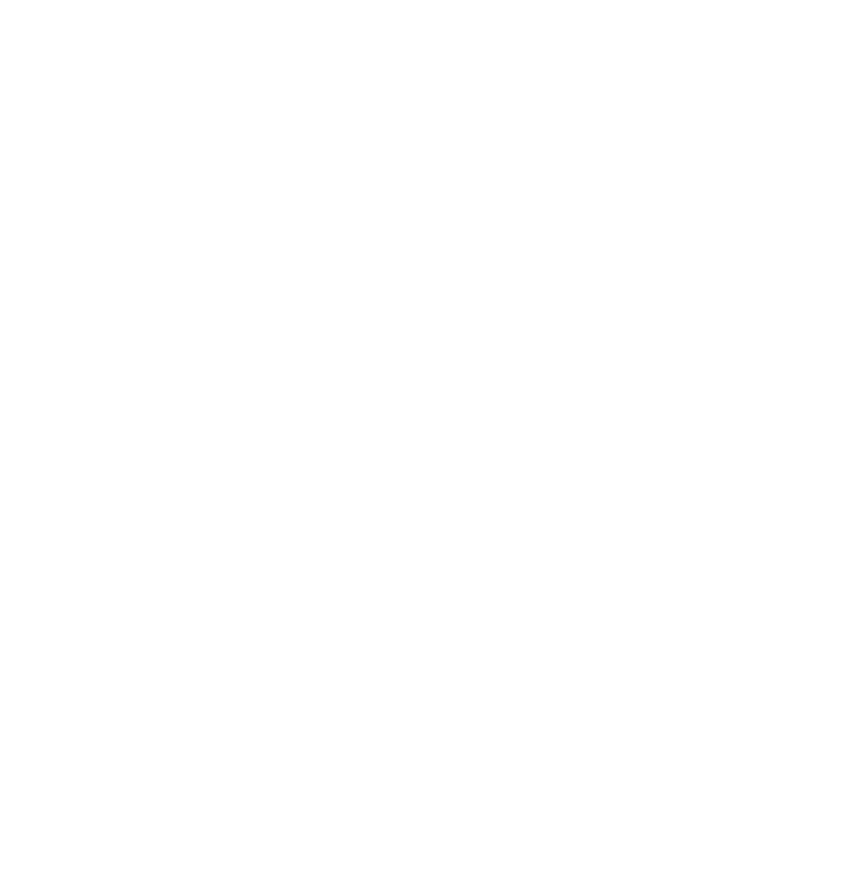
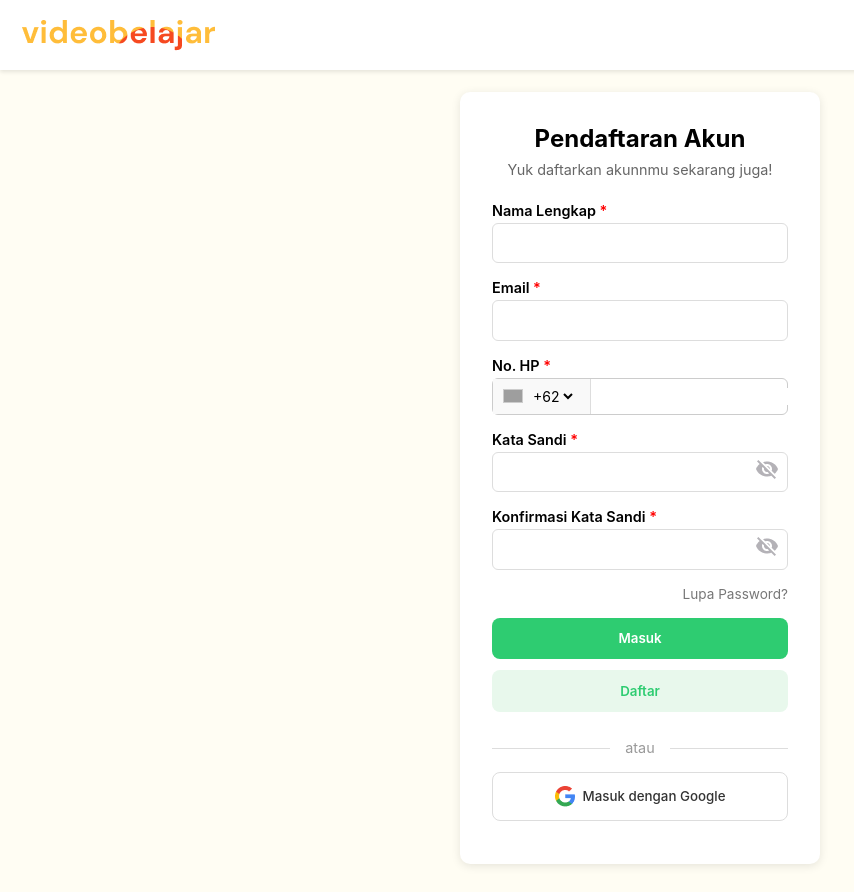
Before and after one commit to AM04XV/Mission_3_Basic, a plain HTML site: page register.html in a window 1280 px wide. Shown: the whole page, without its empty margins (0-854 px from the left). Before the commit the page ends 800 px from the top, so only its background shows below. Drawn offline with Linux system fonts and the light colour scheme; grey boxes are pictures that could not be loaded.

Commit message:
add register page

```diff
--- a/register.html
+++ b/register.html
@@ -0,0 +1,72 @@
+<!DOCTYPE html>
+<html lang="id">
+<head>
+  <meta charset="UTF-8" />
+  <meta name="viewport" content="width=device-width, initial-scale=1.0" />
+  <title>Register | videobelajar</title>
+  <link rel="stylesheet" href="styles.css" />
+</head>
+<body>
+  <div class="containerRegister">
+    <header>
+      <h1 class="logo"><img src="./assets/logo.png" alt="logoVideoBelajar">
+      <nav class="hidden">
+        <a href="#">Kategori</a>
+        <div class="user-info">
+          <img id="userPhoto" src="assets/Screenshot 2025-09-10 at 22.54.50.png" alt="Foto Pengguna">
+          <span id="userName"></span>
+        </div>
+      </h1>
+      </nav>
+    </header>
+
+    <div class="card">
+      <h2>Pendaftaran Akun</h2>
+      <p>Yuk daftarkan akunnmu sekarang juga!</p>
+
+      <form>
+        <label for="namaLengkap">Nama Lengkap <span>*</span></label>
+        <input type="Nama Lengkap" id="namaLengkap"/>
+
+        <label for="Email">Email <span>*</span></label>
+        <input type="Email" id="Email"/>
+
+        <label for="phone">No. HP <span class="required">*</span></label>
+        <div class="phone-input">
+            <div class="country-code">
+                <img src="https://flagcdn.com/w20/id.png" alt="Indonesia" />
+                <select>
+                <option value="+62" selected>+62</option>
+                </select>
+            </div>
+            <input type="tel" id="phone" name="phone" placeholder="" />
+        </div>
+
+        <label for="password">Kata Sandi <span>*</span></label>
+        <div class="password-field">
+          <input type="password" id="password"/>
+          <span class="toggle"><img src="assets/Vector.png" alt="togglePassword"></span>
+        </div>
+
+        <label for="confirmPassword">Konfirmasi Kata Sandi <span>*</span></label>
+        <div class="password-field">
+          <input type="password" id="confirmPassword"/>
+          <span class="toggle"><img src="assets/Vector.png" alt="togglePassword"></span>
+        </div>
+
+        <a href="#" class="forgot">Lupa Password?</a>
+
+        <button type="submit" class="btn primary">Masuk</button>
+        <button type="button" class="btn secondary">Daftar <a href=""></a></button>
+
+        <div class="divider"><span>atau</span></div>
+
+        <button type="button" class="btn google">
+          <img src="./assets/google.png" alt="Google logo" />
+          Masuk dengan Google
+        </button>
+      </form>
+    </div>
+  </div>
+</body>
+</html>
--- a/styles.css
+++ b/styles.css
@@ -13,9 +13,17 @@ body {
   min-height: 100vh;
 }
 
-.container {
+.containerLogin {
   width: 100%;
   max-width: 400px;
+  padding: 28px 20px;
+}
+
+.containerRegister {
+  width: 100%;
+  max-width: 400px;
+  padding: 28px 20px;
+  margin-top: 4rem;
 }
 
 .logo {
@@ -119,6 +127,66 @@ input[type="password"] {
   margin-bottom: 1rem;
 }
 
+input[type="Nama Lengkap"] {
+  width: 100%;
+  padding: 0.7rem;
+  border: 1px solid #ddd;
+  border-radius: 6px;
+  margin-bottom: 1rem;
+}
+
+input[type="No. HP"] {
+  display: flex;
+  align-items: center;
+  border: 1px solid #ccc;
+  border-radius: 6px;
+  overflow: hidden;
+  width: 300px;
+}
+
+.phone-input {
+  display: flex;
+  align-items: center;
+  border: 1px solid #ccc;
+  border-radius: 6px;
+  width: 100%;
+  background-color: #fff;
+  margin-bottom: 1rem;
+}
+
+.phone-input input[type="tel"] {
+  border: none;
+  outline: none;
+  flex: 1;
+  font-size: 14px;
+  margin-left: 10px;
+  background-color: #fff;
+  box-sizing: border-box;
+}
+
+.country-code {
+  display: flex;
+  align-items: center;
+  background-color: #f9f9f9;
+  padding: 8px 14px 8px 10px;
+  border-right: 1px solid #ddd;
+  gap: 6px;
+}
+
+.country-code img {
+  width: 20px;
+  height: 14px;
+  border: 1px solid #ccc;
+}
+
+.country-code select {
+  border: none;
+  background: transparent;
+  font-size: 14px;
+  outline: none;
+  cursor: pointer;
+}
+
 .password-field {
   position: relative;
 }
```
Also changed, not shown: login.html (+2 -2 lines), 1 other file.
